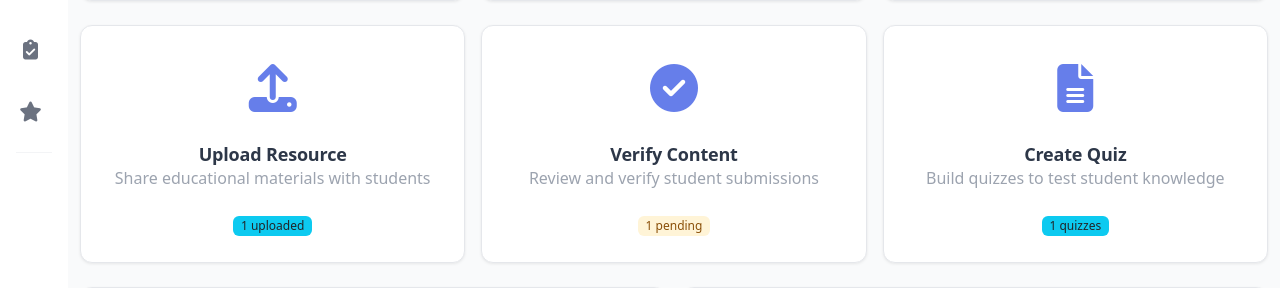
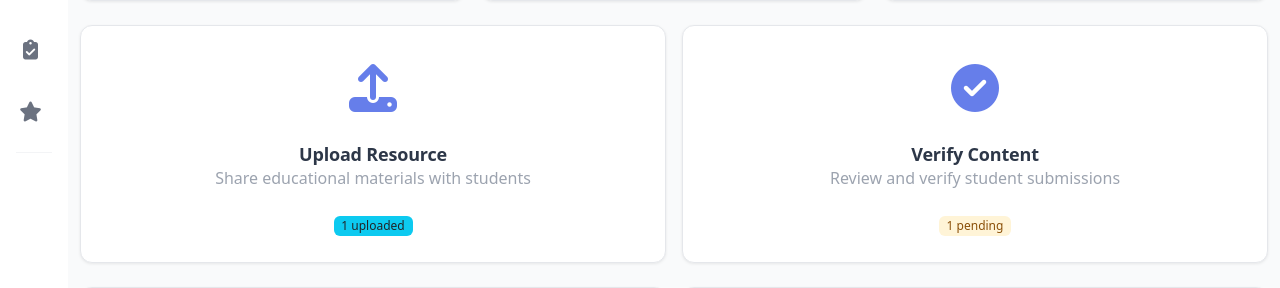
Before and after one commit to cdanpc/CSIT327-G5-PaperTrail, a Django app: template templates/accounts/professor_dashboard.html in a window 1280 px wide. Shown: the part 249-537 px from the top of the page. Run offline with Django 5.2, Linux system fonts and the light colour scheme; the template is opened without the code that fills it: most values are stand-ins (such as "Sample title", 1, 10 or a date in 2020); some libraries are stand-ins or nearby versions.

Commit message:
Castillo(adjust): Professor dashboard and settings cleanup

```diff
--- a/templates/accounts/professor_dashboard.html
+++ b/templates/accounts/professor_dashboard.html
@@ -54,7 +54,7 @@
                     <div class="col-lg-4 col-md-6">
                         <div class="stat-card stat-card-purple">
                             <div class="stat-icon">
-                                <i class="fas fa-clock"></i>
+                                <i class="fas fa-hourglass-half"></i>
                             </div>
                             <div class="stat-content">
                                 <div class="stat-label">Pending Verifications</div>
@@ -91,7 +91,7 @@
 
                 <!-- Quick Actions -->
                 <div class="row g-3 mb-4">
-                    <div class="col-lg-4 col-md-6">
+                    <div class="col-md-6">
                         <a href="{% url 'resources:resource_upload' %}" class="card dashboard-card" style="text-decoration: none; color: inherit;">
                             <div class="card-body text-center">
                                 <div style="font-size: 3rem; color: #667eea; margin-bottom: 1rem;">
@@ -107,7 +107,7 @@
                             </div>
                         </a>
                     </div>
-                    <div class="col-lg-4 col-md-6">
+                    <div class="col-md-6">
                         <a href="{% url 'resources:moderation_list' %}" class="card dashboard-card" style="text-decoration: none; color: inherit;">
                             <div class="card-body text-center">
                                 <div style="font-size: 3rem; color: #667eea; margin-bottom: 1rem;">
@@ -119,22 +119,6 @@
                                     <span class="badge bg-warning text-dark mt-2">{{ total_pending }} pending</span>
                                 {% else %}
                                     <span class="badge bg-success mt-2">All caught up</span>
-                                {% endif %}
-                            </div>
-                        </a>
-                    </div>
-                    <div class="col-lg-4 col-md-6">
-                        <a href="{% url 'quizzes:quiz_create' %}" class="card dashboard-card" style="text-decoration: none; color: inherit;">
-                            <div class="card-body text-center">
-                                <div style="font-size: 3rem; color: #667eea; margin-bottom: 1rem;">
-                                    <i class="fas fa-file-alt"></i>
-                                </div>
-                                <h5 class="card-title">Create Quiz</h5>
-                                <p class="text-muted">Build quizzes to test student knowledge</p>
-                                {% if quizzes %}
-                                    <span class="badge bg-info text-dark mt-2">{{ quizzes.count }} quizzes</span>
-                                {% else %}
-                                    <p class="text-muted mb-3">You have not created a quiz yet</p>
                                 {% endif %}
                             </div>
                         </a>
--- a/templates/accounts/student_dashboard.html
+++ b/templates/accounts/student_dashboard.html
@@ -150,7 +150,7 @@
                 <div class="quick-stats-grid">
                     <div class="quick-stat-card">
                         <div class="quick-stat-icon time">📚</div>
-                        <div class="quick-stat-value">{% if study_hours == 0 %}0h{% else %}{{ study_hours|floatformat:1 }}h{% endif %}</div>
+                        <div class="quick-stat-value">{{ study_hours|default:0|floatformat:1 }}h</div>
                         <div class="quick-stat-label">Time Studied</div>
                         <div class="quick-stat-sublabel">Total</div>
                     </div>
```
Also changed, not shown: templates/accounts/settings.html (+1 -10 lines), templates/resources/verified_resources_list.html (+6 -6 lines).
